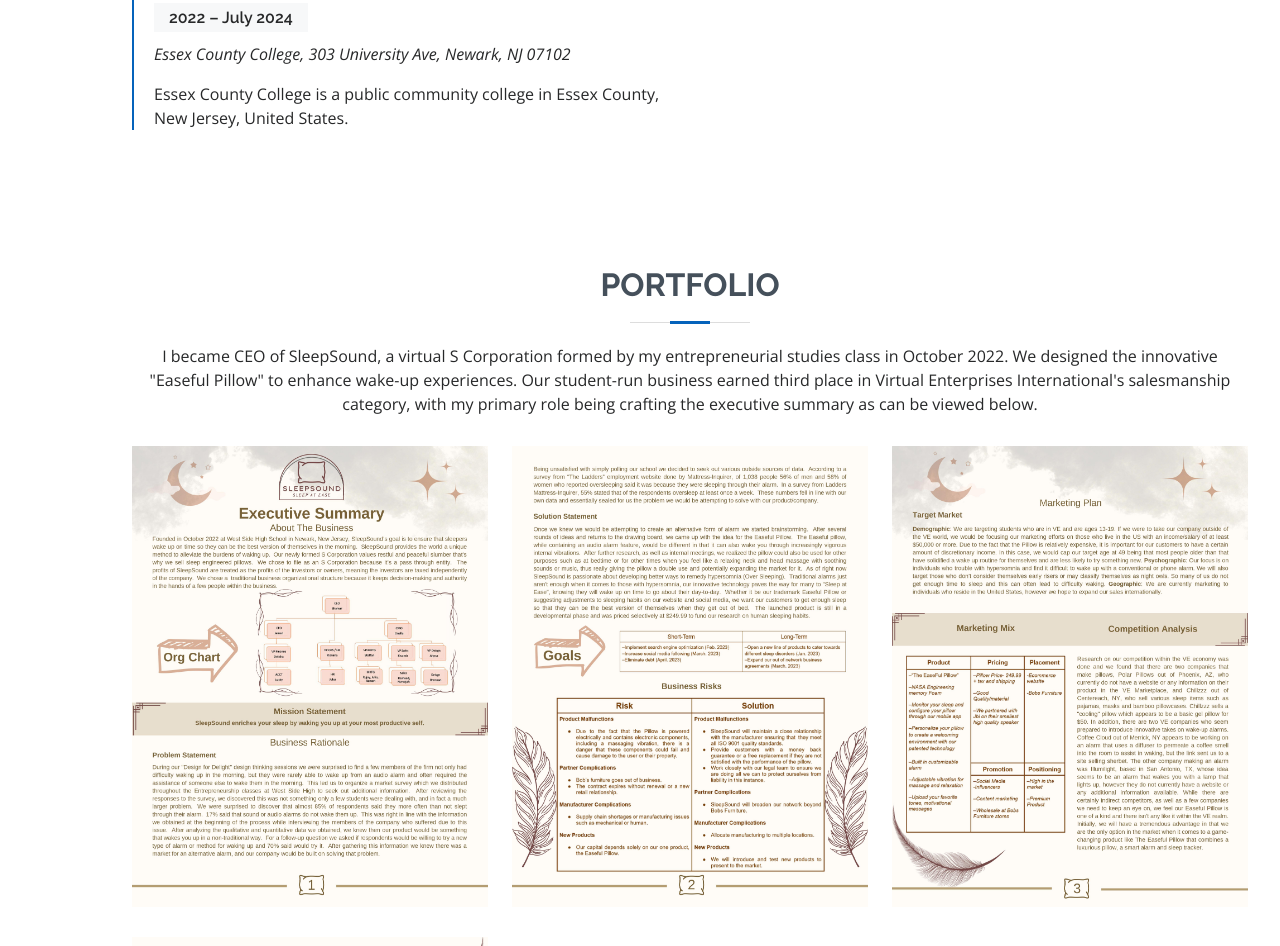
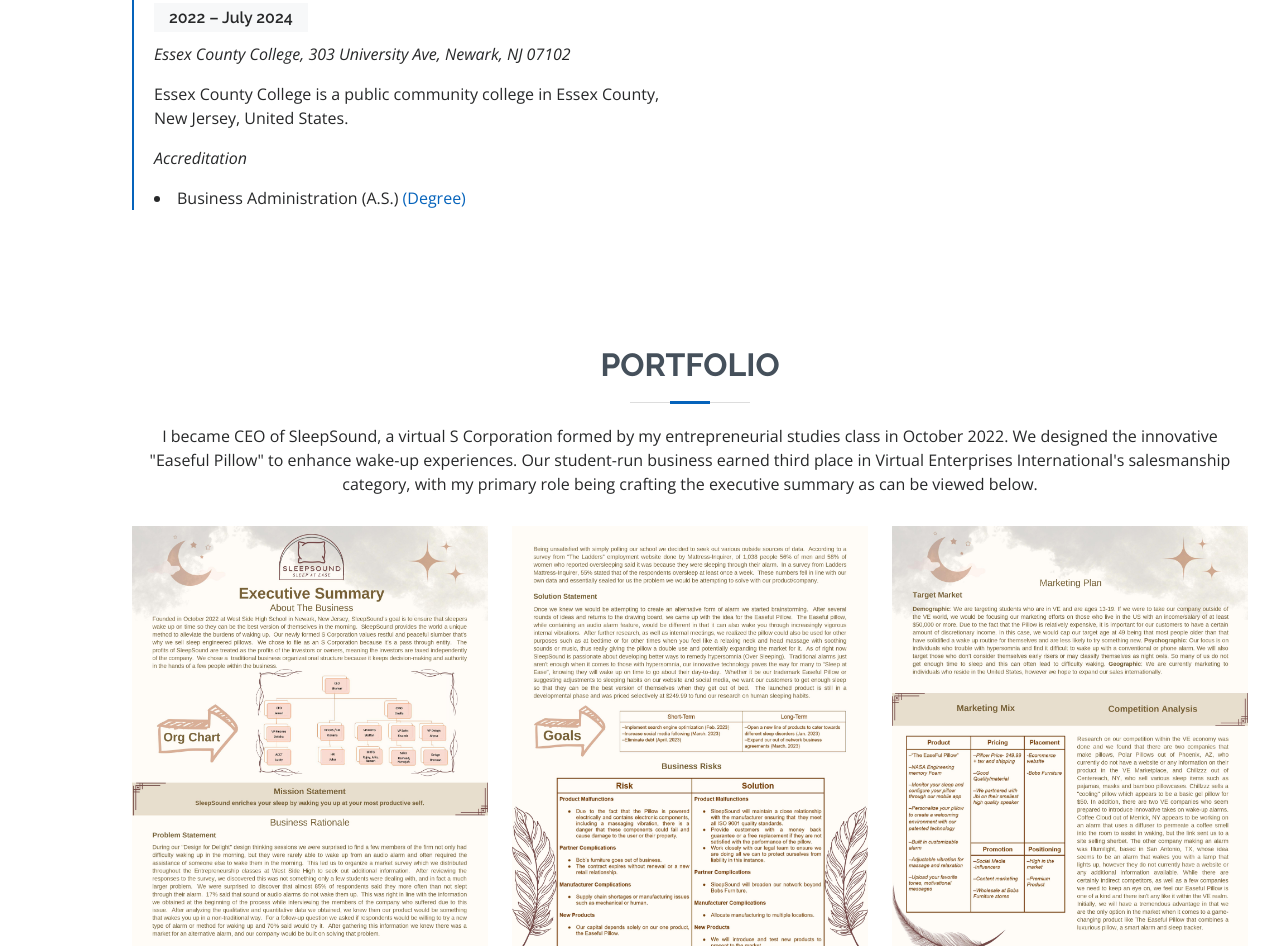
Before and after one commit to smalcolmr/smalcolmr.github.io, a plain HTML site: page index.html in a window 1280 px wide. Shown: the part 3382-4328 px from the top of the page. Drawn offline with nearby package versions, Linux system fonts and the light colour scheme.

Commit message:
Update index.html

```diff
--- a/index.html
+++ b/index.html
@@ -262,6 +262,8 @@ In addition to my technical skills, I have a strong interest in automation and s
               <h5>2022 – July 2024</h5>
               <p><em>Essex County College, 303 University Ave, Newark, NJ 07102</em></p>
               <p>Essex County College is a public community college in Essex County, New Jersey, United States.</p>
+              <p><em>Accreditation</em></p>
+              <p> <li>    Business Administration (A.S.) <a href="https://www.parchment.com/u/award/e399e242a07f0572fc72071c8ec99ca6"target="_blank" rel="noopener noreferrer">(Degree)</a></li></p>
             </div>
           </div>
           <div class="col-lg-6">
```
